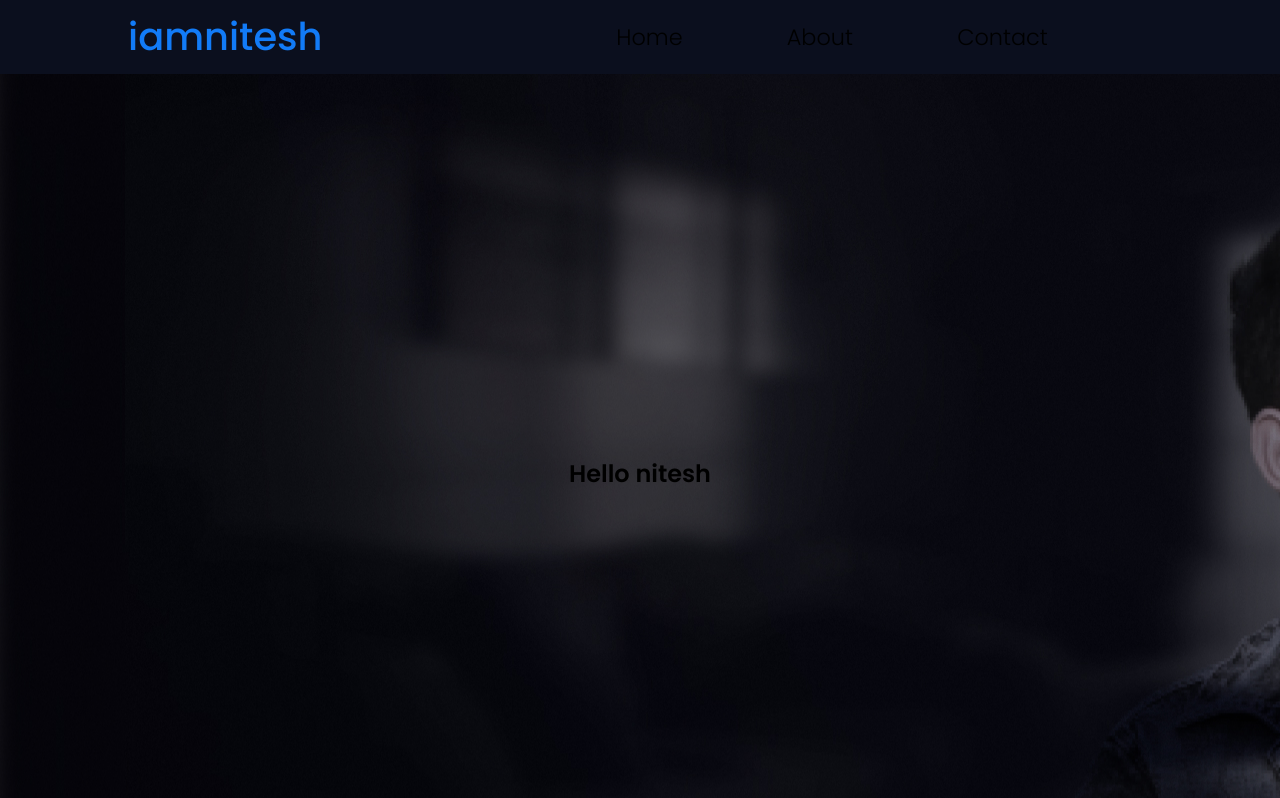
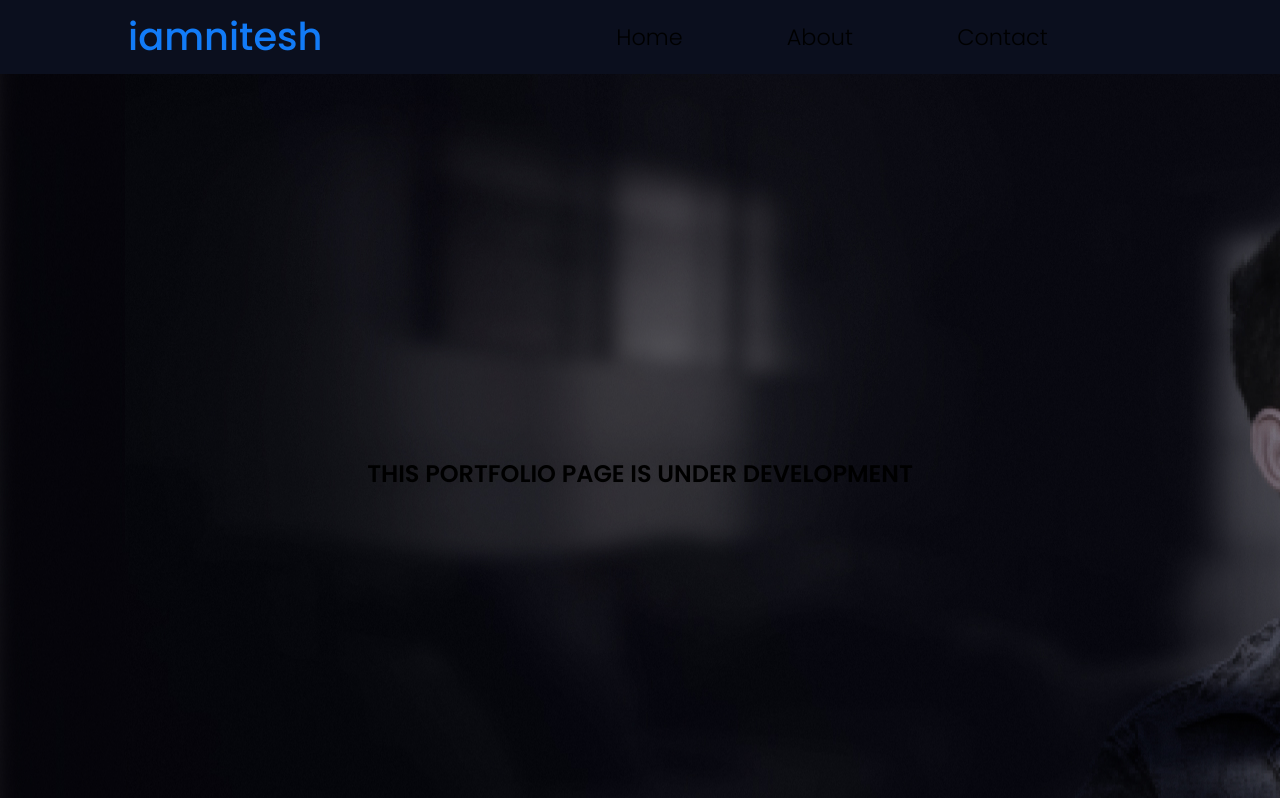
Before and after one commit to niteshswarnakar/my-app, a Next.js app: page / in a window 1280 px wide. Shown: the top 798 px of the page. Built offline with nearby package versions, Linux system fonts and the light colour scheme.

Commit message:
added under devlopment tag

```diff
--- a/pages/index.js
+++ b/pages/index.js
@@ -7,7 +7,7 @@ export default function Home() {
   return (
     <div>
       <Head>
-        <title>Create Next App</title>
+        <title>My Portfolio</title>
         <meta name="description" content="Generated by create next app" />
         <link rel="icon" href="/favicon.ico" />
         <link rel="preconnect" href="https://fonts.googleapis.com" />
@@ -31,7 +31,7 @@ export default function Home() {
           </ul>
         </nav>
         <main className={`${styles.main} ${styles.container}`}>
-          <h2>Hello nitesh</h2>
+          <h2>THIS PORTFOLIO PAGE IS UNDER DEVELOPMENT</h2>
         </main>
       </section>
 
```
